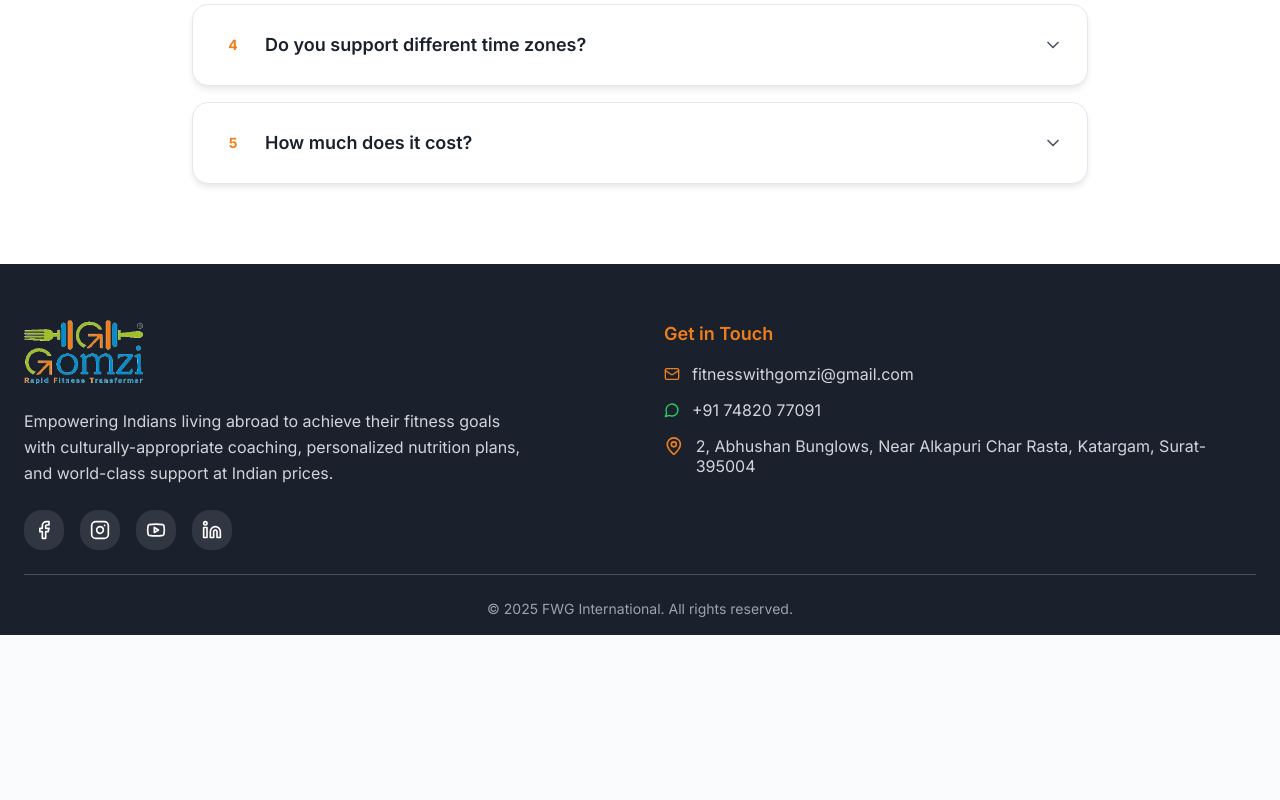
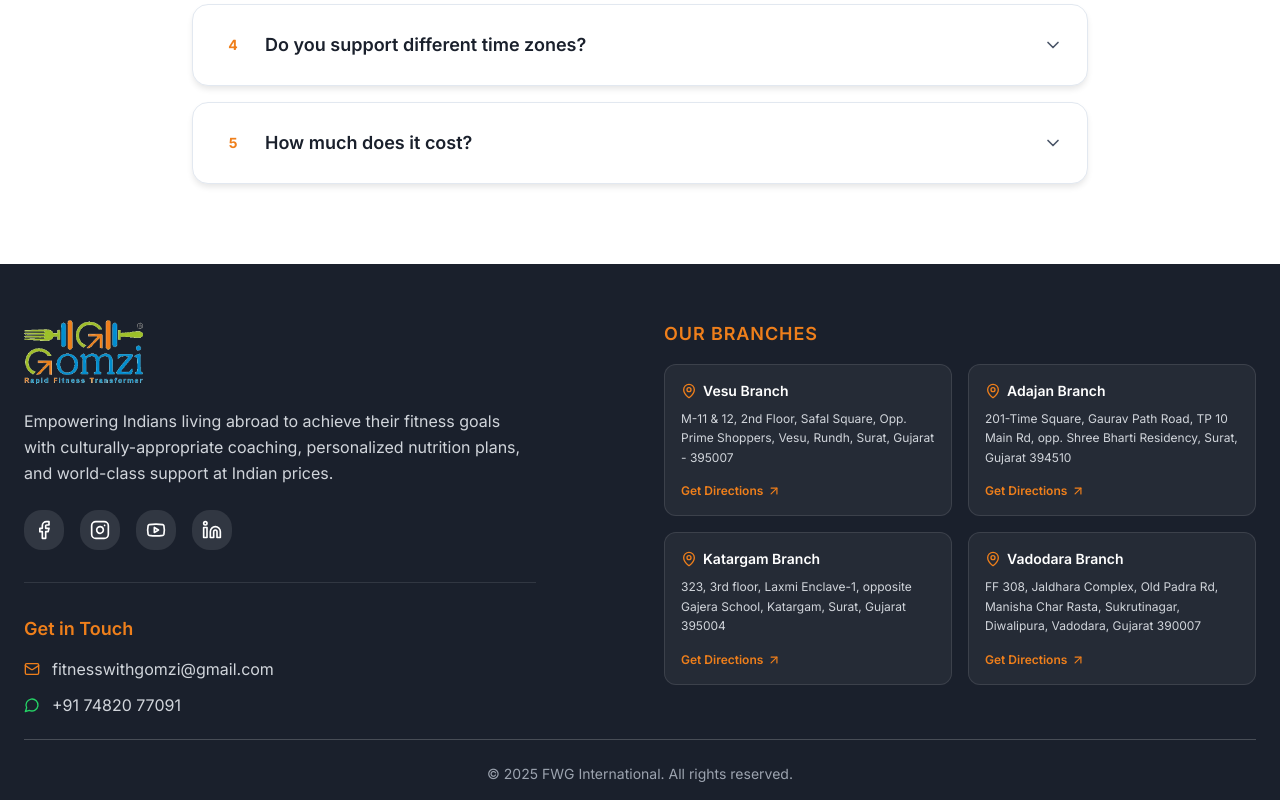
Before and after one commit to GomziServies/fwg-international-landing-page, a React (Vite) app: page / in a window 1280 px wide. Shown: the part 6690-7490 px from the top of the page. Before the commit the page ends 7325 px from the top, so only its background shows below. Built offline with nearby package versions, Linux system fonts and the light colour scheme.

Commit message:
feat: add Footer component with contact details, social links, and branch locations

```diff
--- a/src/pages/landing-page/components/Footer.jsx
+++ b/src/pages/landing-page/components/Footer.jsx
@@ -14,9 +14,30 @@ const Footer = () => {
   const contactInfo = {
     email: "fitnesswithgomzi@gmail.com",
     whatsapp: "+91 74820 77091",
-    address:
-      "2, Abhushan Bunglows, Near Alkapuri Char Rasta, Katargam, Surat-395004",
   };
+
+  const branches = [
+    {
+      name: "Vesu",
+      address: "M-11 & 12, 2nd Floor, Safal Square, Opp. Prime Shoppers, Vesu, Rundh, Surat, Gujarat - 395007",
+      mapUrl: "https://maps.app.goo.gl/frAvcirw7QVvnzmp6"
+    },
+    {
+      name: "Adajan",
+      address: "201-Time Square, Gaurav Path Road, TP 10 Main Rd, opp. Shree Bharti Residency, Surat, Gujarat 394510",
+      mapUrl: "https://maps.app.goo.gl/xiQUuAKf6dp85Ffb9"
+    },
+    {
+      name: "Katargam",
+      address: "323, 3rd floor, Laxmi Enclave-1, opposite Gajera School, Katargam, Surat, Gujarat 395004",
+      mapUrl: "https://maps.app.goo.gl/iuHJA52Zan1KRZGZ7"
+    },
+    {
+      name: "Vadodara",
+      address: "FF 308, Jaldhara Complex, Old Padra Rd, Manisha Char Rasta, Sukrutinagar, Diwalipura, Vadodara, Gujarat 390007",
+      mapUrl: "https://maps.app.goo.gl/ydsyGjmSqR9aCKEP6"
+    }
+  ];
 
   return (
     <footer className="bg-text-primary text-white">
@@ -50,10 +71,9 @@ const Footer = () => {
                 </a>
               ))}
             </div>
-          </div>
 
-          {/* Right side */}
-          <div className="space-y-4">
+            {/* Get in Touch */}
+            <div className="mt-8 pt-8 border-t border-white/10 space-y-4 max-w-lg">
               <h3 className="text-lg font-semibold text-primary">Get in Touch</h3>
 
               <div className="flex items-center space-x-3">
@@ -78,10 +98,40 @@ const Footer = () => {
                   {contactInfo?.whatsapp}
                 </a>
               </div>
+            </div>
+          </div>
 
-            <div className="flex items-start space-x-3">
-              <Icon name="MapPin" size={20} color="#EF7F1B" />
-              <span className="text-gray-300">{contactInfo?.address}</span>
+          {/* Right side - Our Branches */}
+          <div className="space-y-4">
+            <h3 className="text-lg font-semibold text-primary uppercase tracking-wider">Our Branches</h3>
+            <div className="grid sm:grid-cols-2 gap-4">
+              {branches?.map((branch) => (
+                <div
+                  key={branch?.name}
+                  className="bg-white/5 rounded-xl p-4 border border-white/10 flex flex-col justify-between hover:bg-white/10 hover:border-primary/50 transition-all duration-300"
+                >
+                  <div>
+                    <h5 className="font-semibold text-white mb-2 text-sm flex items-center">
+                      <Icon name="MapPin" size={16} color="#EF7F1B" className="mr-1.5" />
+                      {branch?.name} Branch
+                    </h5>
+                    <p className="text-gray-300 text-xs leading-relaxed mb-3">
+                      {branch?.address}
+                    </p>
+                  </div>
+                  <div>
+                    <a
+                      href={branch?.mapUrl}
+                      target="_blank"
+                      rel="noopener noreferrer"
+                      className="inline-flex items-center text-xs font-semibold text-primary hover:underline group"
+                    >
+                      Get Directions
+                      <Icon name="ArrowUpRight" size={14} className="ml-1 transition-transform group-hover:translate-x-0.5 group-hover:-translate-y-0.5" />
+                    </a>
+                  </div>
+                </div>
+              ))}
             </div>
           </div>
         </div>
```
Lines whose indentation alone changed are shown as unchanged.
